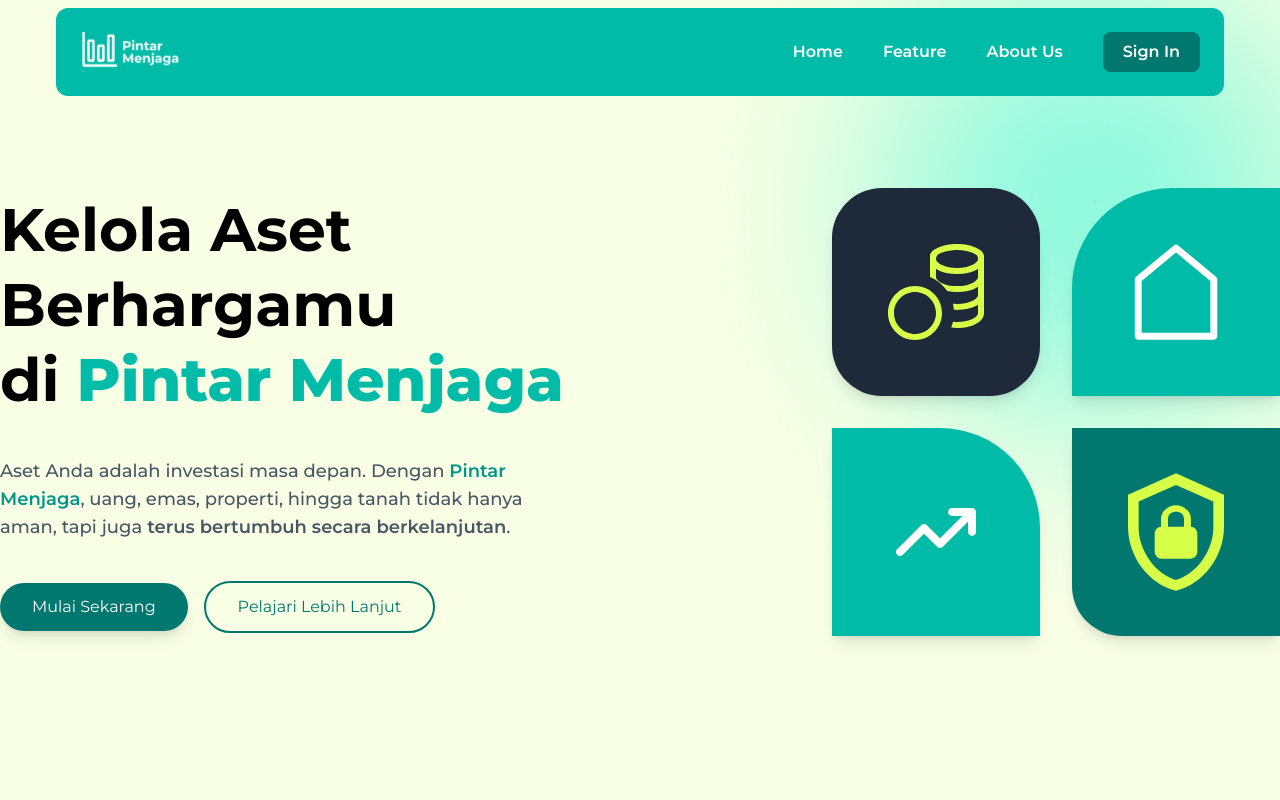
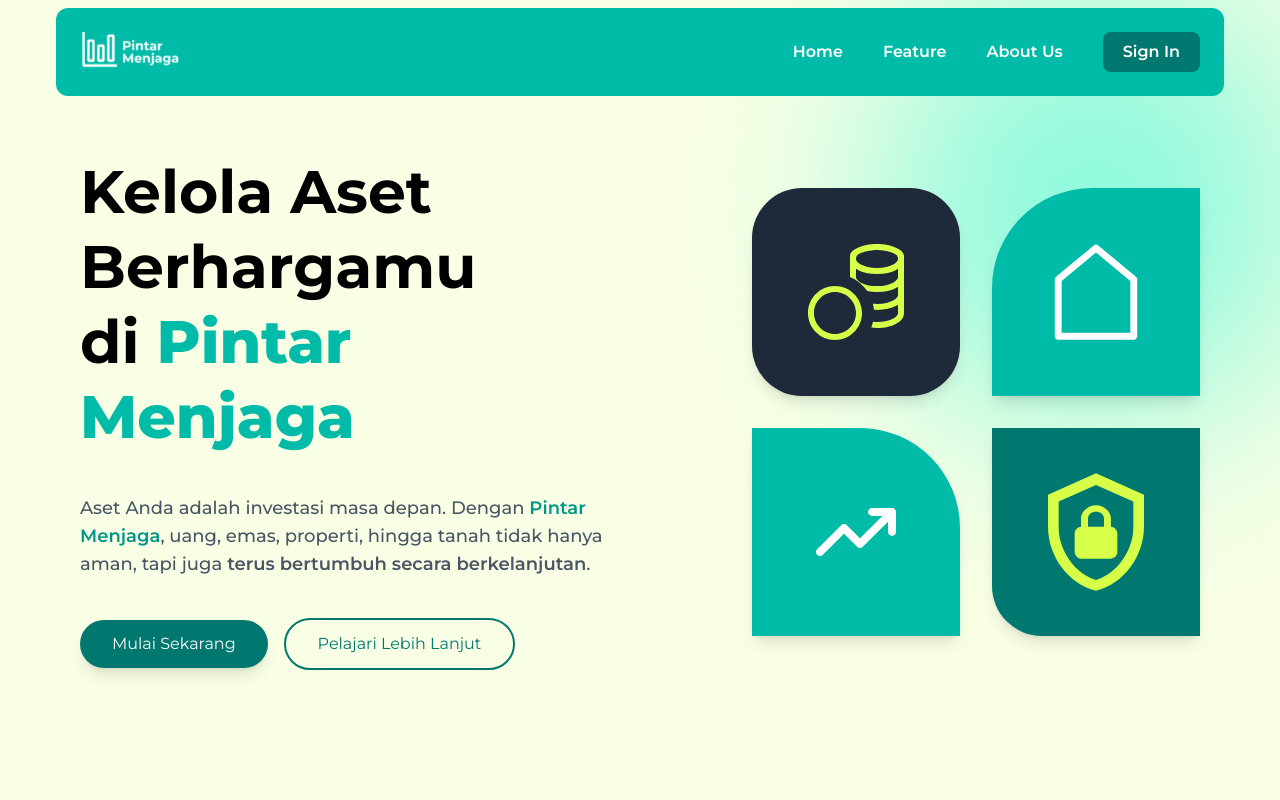
Before and after one commit to AlvaJufinto/Hology, a React (Vite) app: page / in a window 1280 px wide. Shown: the top 800 px of the page. Built offline with nearby package versions, Linux system fonts and the light colour scheme; no server answers.

Commit message:
add padding at hero home

```diff
--- a/src/components/Home/Hero.jsx
+++ b/src/components/Home/Hero.jsx
@@ -7,7 +7,7 @@
 
 const Hero = () => {
   return (
-    <div className="max-w-screen-2xl mx-auto flex flex-col lg:flex-row items-center justify-center lg:justify-between min-h-screen pt-24 md:pt-16 sm:pt-38 pb-10 md:px-0 px-16">
+    <div className="max-w-screen-2xl mx-auto flex flex-col lg:flex-row items-center justify-center lg:justify-between min-h-screen pt-24 md:pt-16 sm:pt-38 pb-10 md:px-20 px-16">
       <div className="w-full lg:w-1/2 flex flex-col gap-6 lg:gap-10 text-center lg:text-left mb-8 lg:mb-0">
         <h1 className="text-4xl md:text-5xl lg:text-6xl font-bold leading-tight">
           Kelola Aset <br />
```
